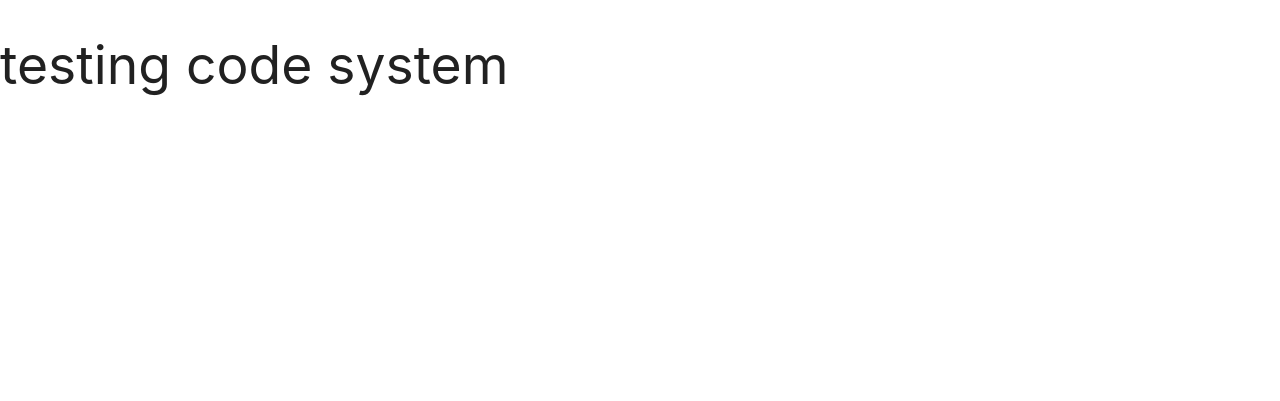
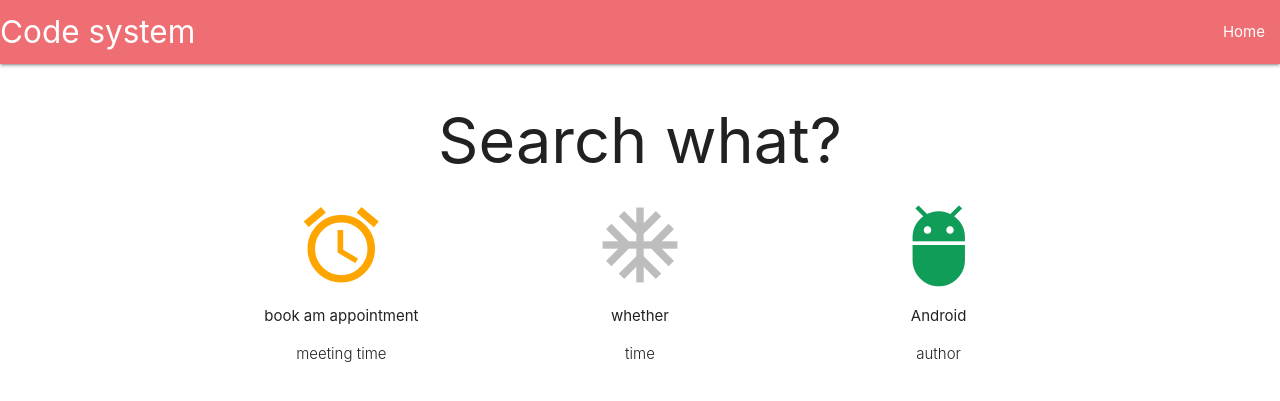
Before and after one commit to JerryL012/searching-function, a Django app: page / in a window 1280 px wide. Shown: the top 401 px of the page. Run offline with Django 3.2, Linux system fonts and the light colour scheme.

Commit message:
make base.html for template

```diff
--- a/templates/base.html
+++ b/templates/base.html
@@ -13,15 +13,51 @@
 
 </head>
 <body>
-    <h2>testing code system</h2>
+    {#  navigation bar  #}
+    <nav>
+        <div class="nav-wrapper">
+            {# / for homepage #}
+            <a href="/" class="brand-logo">Code system</a>
+            {# if on phone, move it to right #}
+            <ul id="nav-mobile" class="right">
+                <li><a href="/">Home</a></li>
+            </ul>
+        </div>
+    </nav>
 
+    <div class="container">
+        <h1 style="text-align: center">Search what?</h1>
+        <div class="row">
+            {# content 1 #}
+            <div class="col s4">
+                <div class="center">
+                    <i class="material-icons large" style="color: orange">access_alarm</i>
+                    <p>book am appointment</p>
+                    <p class="light center">meeting time</p>
+                </div>
+            </div>
+            {# content 2 #}
+            <div class="col s4">
+                <div class="center">
+                    <i class="large material-icons" style="color: #bdbdbd">ac_unit</i>
+                    <p>whether</p>
+                    <p class="light center">time</p>
+                </div>
+            </div>
+            {# content 3 #}
+            <div class="col s4">
+                <div class="center">
+                    <i class="large material-icons" style="color: #0f9d58">adb</i>
+                    <p>Android</p>
+                    <p class="light center">author</p>
+                </div>
+            </div>
 
+        </div>
+    </div>
 
-
-
-
-
-
+    {% block content %}
+    {% endblock content %}
 
     <!--JavaScript at end of body for optimized loading-->
     <script type="text/javascript" src="{% static 'js/materialize.js' %}"></script>
```
